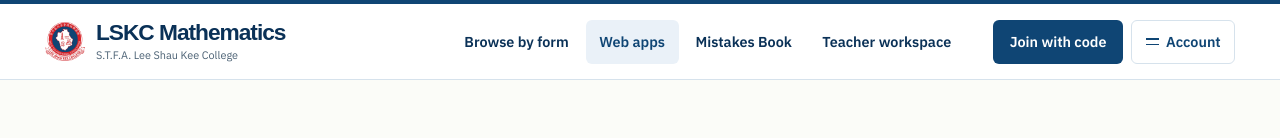
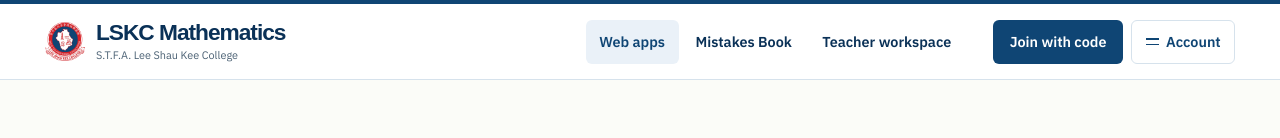
Before and after one commit to lautinkong-debug/lskc-maths, a Next.js app: page /apps in a window 1280 px wide. Shown: the top 138 px of the page. Built offline with nearby package versions, Linux system fonts and the light colour scheme; no server answers; the database is empty; a web font is replaced by a local one.

Commit message:
Remove the redundant form link from the site header

```diff
--- a/src/components/SiteHeader.tsx
+++ b/src/components/SiteHeader.tsx
@@ -10,13 +10,11 @@ import { useAuth } from "@/lib/auth";
 import { useEditMode } from "@/lib/editMode";
 
 const destinations = [
-  { href: "/", label: c.forms },
   { href: "/apps", label: c.apps },
   { href: "/mistakes-book", label: c.books },
   { href: "/manage", label: c.teacher },
 ];
 function active(pathname: string, href: string) {
-  if (href === "/") return pathname === "/" || pathname.startsWith("/forms/");
   if (
     href === "/manage" &&
     (pathname.startsWith("/challenges") || pathname.startsWith("/admin"))
```
